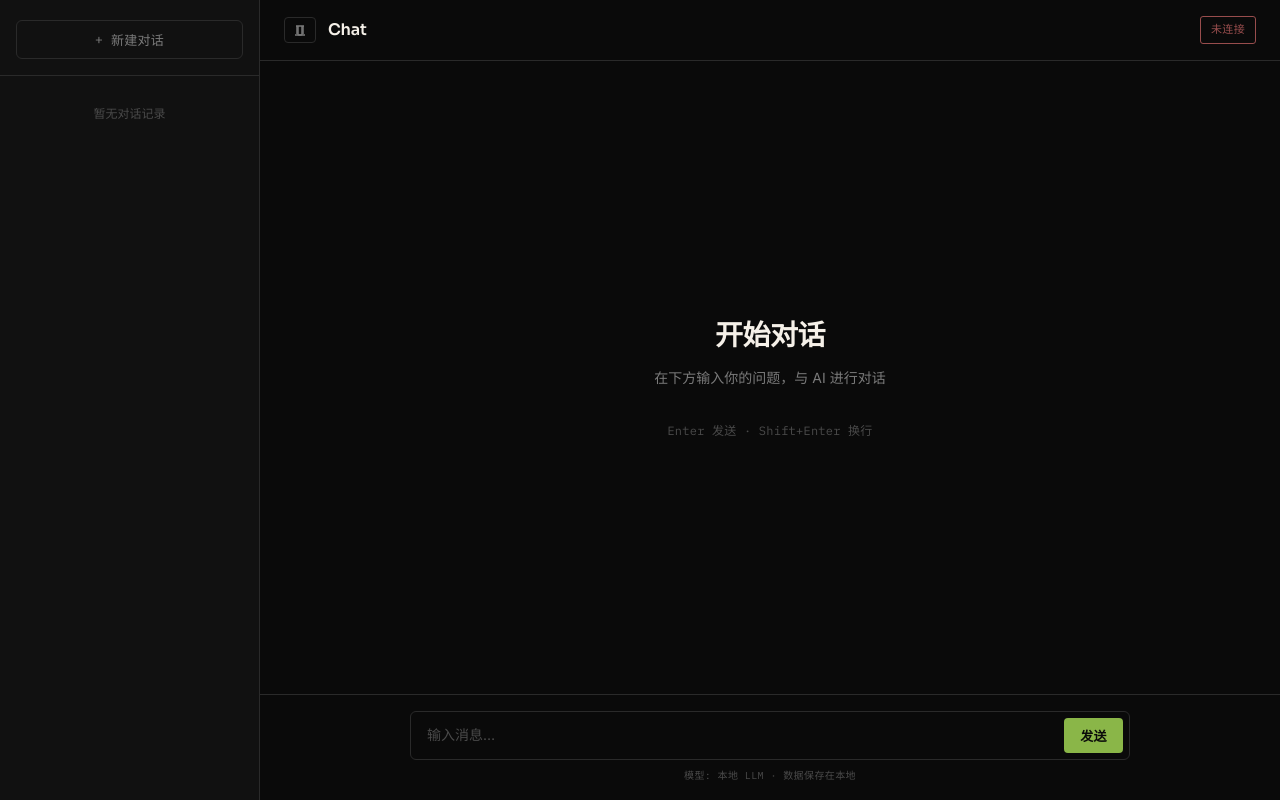
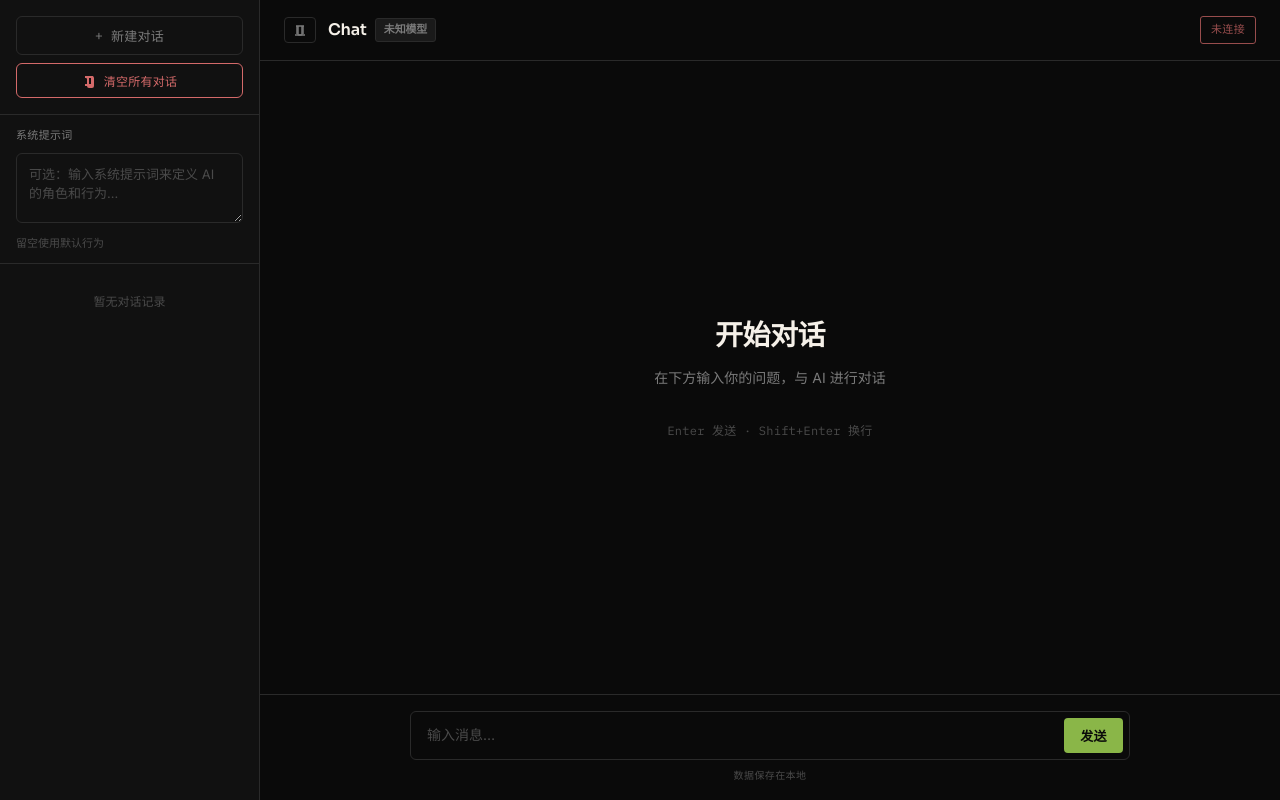
Before and after one commit to gaowanlu/llm-chat, a website: page public/index.html in a window 1280 px wide. Drawn offline with Linux system fonts and the light colour scheme; no server answers.

Commit message:
feat: 在前端显示正在使用的模型名称
- 在页面标题旁添加模型名称指示器
- 从 /api/health 端点获取并显示模型名称
- 添加模型指示器的样式和交互效果

This commit adds a model indicator display in the header that shows the currently configured LLM model name. The model name is fetched from the /api/health endpoint and displayed next to the Chat title.

```diff
--- a/public/index.html
+++ b/public/index.html
@@ -71,8 +71,45 @@
     }
 
     .sidebar-header {
-      padding: 20px 16px 16px;
+      padding: 16px;
       border-bottom: 1px solid var(--border);
+    }
+
+    .system-prompt-section {
+      padding: 12px 16px;
+      border-bottom: 1px solid var(--border);
+    }
+
+    .system-prompt-label {
+      font-size: 11px;
+      font-family: "IBM Plex Mono", monospace;
+      color: var(--text-secondary);
+      margin-bottom: 8px;
+      display: block;
+      letter-spacing: 0.03em;
+    }
+
+    .system-prompt-textarea {
+      width: 100%;
+      padding: 10px 12px;
+      border: 1px solid var(--border);
+      border-radius: 6px;
+      background: var(--surface);
+      color: var(--text);
+      font-size: 13px;
+      font-family: "Inter", sans-serif;
+      resize: vertical;
+      min-height: 60px;
+      box-sizing: border-box;
+    }
+
+    .system-prompt-textarea:focus {
+      outline: none;
+      border-color: var(--accent);
+    }
+
+    .system-prompt-textarea::placeholder {
+      color: var(--text-tertiary);
     }
 
     .new-chat-btn {
@@ -96,6 +133,30 @@
     .new-chat-btn:hover {
       border-color: var(--text-secondary);
       color: var(--text);
+    }
+
+    .clear-all-btn {
+      width: 100%;
+      padding: 8px 14px;
+      margin-top: 8px;
+      border: 1px solid var(--error);
+      border-radius: 6px;
+      background: transparent;
+      color: var(--error);
+      font-size: 12px;
+      font-family: "Inter", sans-serif;
+      cursor: pointer;
+      transition: all 0.12s;
+      display: flex;
+      align-items: center;
+      gap: 8px;
+      justify-content: center;
+      letter-spacing: 0.02em;
+    }
+
+    .clear-all-btn:hover {
+      background: rgba(212, 106, 106, 0.1);
+      color: #e8a8a8;
     }
 
     .conversations-list {
@@ -217,6 +278,25 @@
       font-size: 16px;
       font-weight: 600;
       letter-spacing: -0.01em;
+      display: flex;
+      align-items: center;
+      gap: 8px;
+    }
+
+    .model-indicator {
+      font-family: "IBM Plex Mono", monospace;
+      font-size: 11px;
+      color: var(--text-secondary);
+      padding: 2px 8px;
+      border-radius: 3px;
+      background: var(--surface-hover);
+      border: 1px solid var(--border);
+      white-space: nowrap;
+    }
+
+    .model-indicator:hover {
+      color: var(--text);
+      border-color: var(--text-secondary);
     }
 
     .header-right {
@@ -631,6 +711,17 @@
       <button class="new-chat-btn" onclick="newConversation()">
         <span>+</span> 新建对话
       </button>
+      <button class="clear-all-btn" onclick="clearAllConversations()">
+        <svg width="14" height="14" viewBox="0 0 14 14" fill="none" stroke="currentColor" stroke-width="2"><path d="M3 3h8"/><path d="M6 3v8"/><path d="M10 3v8"/><path d="M3 11h8"/><path d="M4 3h6a1 1 0 0 1 1 1v8a1 1 0 0 1-1 1H7a1 1 0 0 1-1-1v-8a1 1 0 0 1-1-1z"/></svg>
+        清空所有对话
+      </button>
+    </div>
+    <div class="system-prompt-section">
+      <label class="system-prompt-label" for="system-prompt">系统提示词</label>
+      <textarea id="system-prompt" class="system-prompt-textarea" placeholder="可选：输入系统提示词来定义 AI 的角色和行为..." rows="3"></textarea>
+      <div class="system-prompt-hint" style="font-size: 11px; color: var(--text-tertiary); margin-top: 6px; line-height: 1.4;">
+        留空使用默认行为
+      </div>
     </div>
     <div class="conversations-list" id="conversations-list"></div>
   </aside>
@@ -648,7 +739,7 @@
             <line x1="2" y1="12" x2="12" y2="12"/>
           </svg>
         </button>
-        <h1>Chat</h1>
+        <h1>Chat <span class="model-indicator" id="model-indicator">未知模型</span></h1>
       </div>
       <div class="header-right">
         <span class="status-indicator" id="status" onclick="checkHealth()">检测中</span>
@@ -673,7 +764,7 @@
             <button id="cancel" onclick="cancelStreaming()" style="display:none">取消</button>
           </div>
         </div>
-        <div class="input-footer">模型: 本地 LLM · 数据保存在本地</div>
+        <div class="input-footer">数据保存在本地</div>
       </div>
     </div>
   </main>
@@ -690,6 +781,8 @@
   const statusEl = document.getElementById("status");
   const sidebar = document.getElementById("sidebar");
   const convListEl = document.getElementById("conversations-list");
+  const systemPromptInput = document.getElementById("system-prompt");
+  const modelIndicator = document.getElementById("model-indicator");
 
   // ── Storage ─────────────────────────────────────────────────────────
   const STORAGE_KEY = "llm-chat-conversations";
@@ -714,6 +807,8 @@
   let conversations = loadConversations();
   let currentConvId = null;
   let messages = [];
+  let systemPromptInputValue = "";
+  let currentModel = "未知模型";
 
   // ── Sidebar ─────────────────────────────────────────────────────────
   function toggleSidebar() {
@@ -776,18 +871,26 @@
     }
   }
 
-  function newConversation() {
+  async function newConversation() {
     if (currentConvId && messages.length > 0) saveCurrentToStorage();
     const conv = {
       id: generateId(),
       title: "新对话",
       messages: [],
+      systemPrompt: systemPromptInputValue,
       createdAt: Date.now(),
       updatedAt: Date.now(),
     };
     conversations.push(conv);
     currentConvId = conv.id;
     messages = [];
+    // Add system prompt to messages if set
+    if (systemPromptInputValue) {
+      messages.push({ role: "system", content: systemPromptInputValue });
+    }
+    // Clear system prompt for new conversation
+    systemPromptInputValue = "";
+    systemPromptInput.value = "";
     saveConversations(conversations);
     renderConversationList();
     showWelcome();
@@ -799,7 +902,14 @@
     const conv = conversations.find((c) => c.id === convId);
     if (!conv) return;
     currentConvId = conv.id;
-    messages = [...conv.messages];
+    // Load system prompt and update input
+    systemPromptInputValue = conv.systemPrompt || "";
+    systemPromptInput.value = systemPromptInputValue;
+    // Rebuild messages array with system prompt at the beginning
+    messages = conv.messages.filter((m) => m.role !== "system");
+    if (systemPromptInputValue) {
+      messages.unshift({ role: "system", content: systemPromptInputValue });
+    }
     renderConversationList();
     renderMessages();
   }
@@ -825,12 +935,27 @@
     }
   }
 
+  function clearAllConversations() {
+    if (conversations.length === 0) {
+      return;
+    }
+    if (!confirm(`确定要删除所有 ${conversations.length} 个对话吗？此操作不可恢复。`)) {
+      return;
+    }
+    conversations = [];
+    saveConversations(conversations);
+    currentConvId = null;
+    messages = [];
+    newConversation();
+  }
+
   function saveCurrentToStorage() {
     if (!currentConvId) return;
     const conv = conversations.find((c) => c.id === currentConvId);
     if (!conv) return;
     conv.messages = messages.map((m) => ({ ...m }));
     conv.updatedAt = Date.now();
+    conv.systemPrompt = systemPromptInputValue;
     const firstUser = messages.find((m) => m.role === "user");
     if (firstUser && conv.title === "新对话") {
       conv.title = firstUser.content.slice(0, 30) + (firstUser.content.length > 30 ? "…" : "");
@@ -873,10 +998,14 @@
   function checkHealth() {
     fetch("/api/health")
       .then((r) => r.ok ? r.json() : Promise.reject())
-      .then(() => {
+      .then((data) => {
         isConnected = true;
         statusEl.textContent = "已连接";
         statusEl.className = "status-indicator online";
+        if (data.model) {
+          currentModel = data.model;
+          modelIndicator.textContent = currentModel;
+        }
       })
       .catch(() => {
         isConnected = false;
@@ -1119,9 +1248,32 @@
     }
   }
 
-  function cancelStreaming() {
+  async function cancelStreaming() {
     if (currentController) currentController.abort();
   }
+
+  // Update system prompt when input changes
+  systemPromptInput.addEventListener("input", () => {
+    systemPromptInputValue = systemPromptInput.value;
+    // Also update current conversation's system prompt immediately
+    if (currentConvId) {
+      const conv = conversations.find((c) => c.id === currentConvId);
+      if (conv) {
+        conv.systemPrompt = systemPromptInputValue;
+        // Update or add system message in messages array
+        if (systemPromptInputValue) {
+          if (messages.length > 0 && messages[0].role === "system") {
+            messages[0] = { role: "system", content: systemPromptInputValue };
+          } else {
+            messages.unshift({ role: "system", content: systemPromptInputValue });
+          }
+        } else if (messages.length > 0 && messages[0].role === "system") {
+          messages.shift();
+        }
+        saveConversations(conversations);
+      }
+    }
+  });
 
   // ── Init ────────────────────────────────────────────────────────────
   renderConversationList();
```
Also changed, not shown: server.js (+15 -0 lines), .claude/agents/code-reviewer.md (added).
